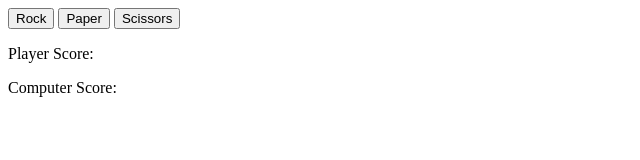
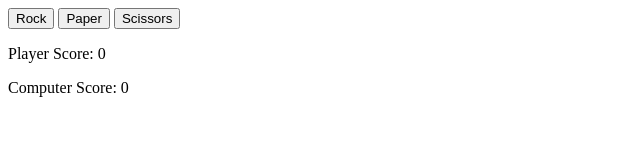
Before and after one commit to SBerkebile7/rock-paper-scissors, a plain HTML site: page index.html in a window 1280 px wide. Shown: the full height of the page, 0-640 px from the left. Drawn offline with Linux system fonts and the light colour scheme.

Commit message:
updated GUI

```diff
--- a/index.html
+++ b/index.html
@@ -10,8 +10,8 @@
     <button id="paper">Paper</button>
     <button id = "scissors">Scissors</button>
 
-    <p id="playerScore">Player Score: </p>
-    <p id="computerScore">Computer Score: </p>
+    <p id="playerScore">Player Score: 0</p>
+    <p id="computerScore">Computer Score: 0</p>
 
     </br>
     </br>
```
